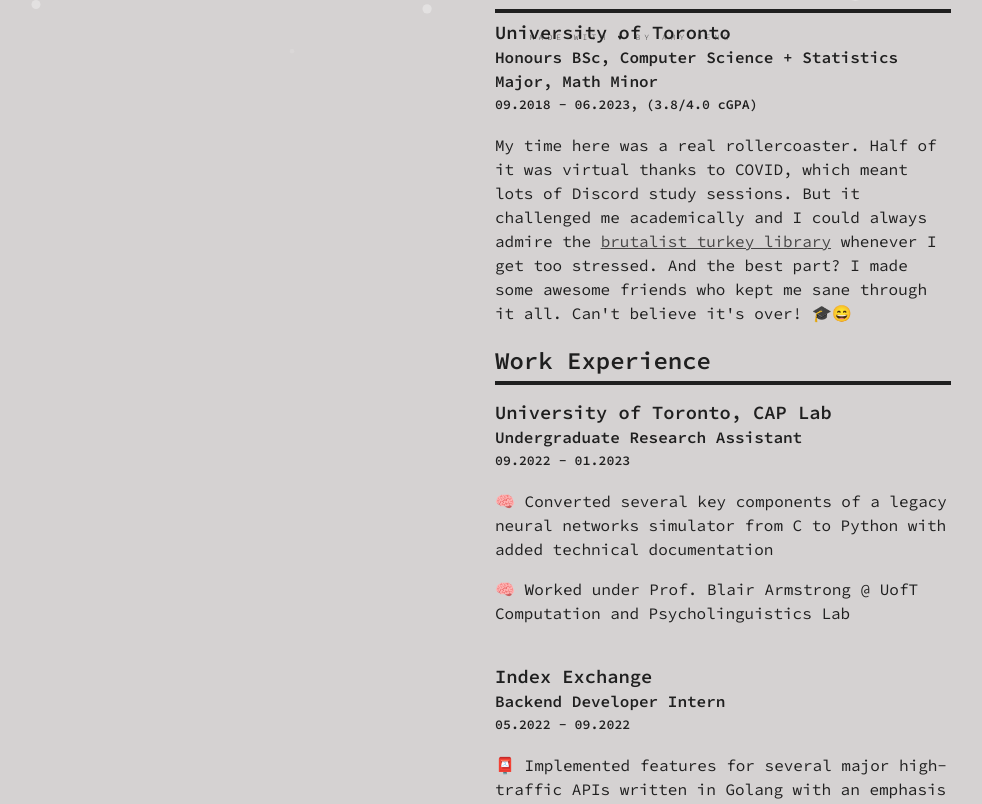
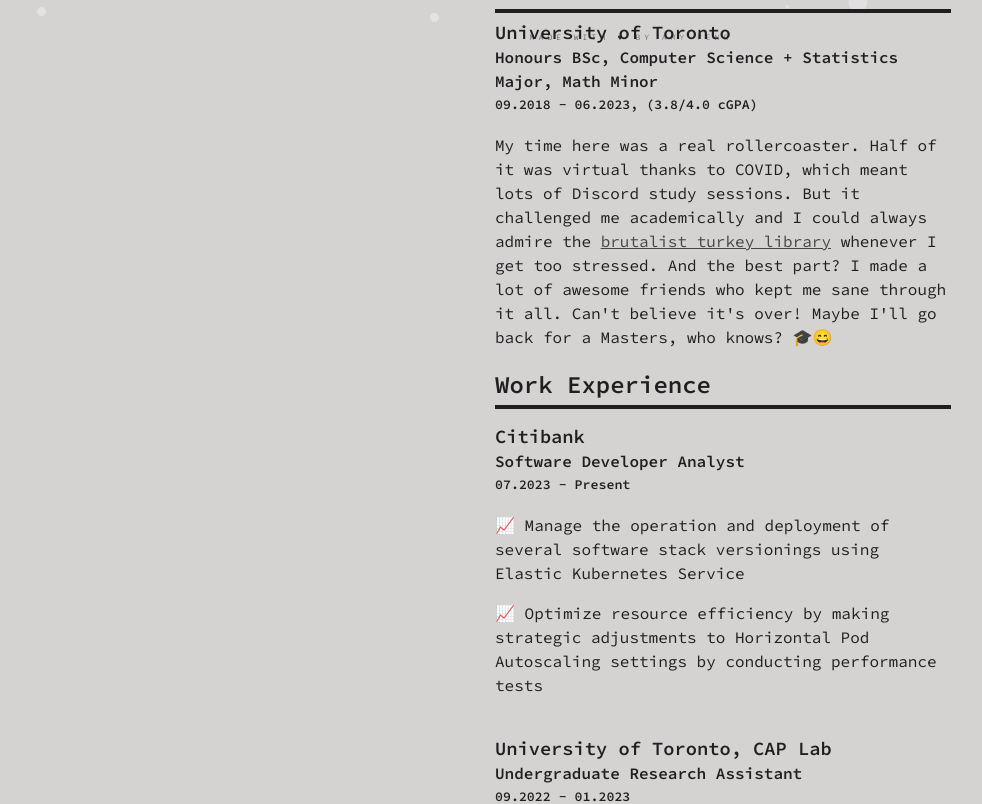
Before and after one commit to chickenmilkcream/Personal-Website, a React (Create React App) app: page / in a window 1280 px wide. Shown: the part 743-1547 px from the top of the page, without its empty margins (9-991 px from the left). Built offline with nearby package versions, Linux system fonts and the light colour scheme.

Commit message:
updated resume content

```diff
--- a/src/containers/education/Education.jsx
+++ b/src/containers/education/Education.jsx
@@ -18,8 +18,7 @@
         >
           brutalist turkey library
         </a>{" "}
-        whenever I get too stressed. And the best part? I made some awesome
-        friends who kept me sane through it all. Can't believe it's over! 🎓😄
+        whenever I get too stressed. And the best part? I made a lot of awesome friends who kept me sane through it all. Can't believe it's over! Maybe I'll go back for a Masters, who knows? 🎓😄
       </p>
     </div>
   );
--- a/src/containers/project/Project.jsx
+++ b/src/containers/project/Project.jsx
@@ -2,6 +2,12 @@
 import style from "./Project.module.scss";
 
 const experiences = [
+  {
+    name: "Stock Portfolio Manager",
+    subtitle: "Web Development and Deployment",
+    description:
+      "A fullstack application written in React, Springboot, and deployed in Openshift that allows users to buy/sell stocks and monitor the status of their portfolio day-to-day.",
+  },
   {
     name: "Key-Value Data Store",
     subtitle: "Database Architecture and Management",
--- a/src/containers/work/Work.jsx
+++ b/src/containers/work/Work.jsx
@@ -2,6 +2,15 @@
 import "./Work.module.scss";
 
 const experiences = [
+  {
+    employer: "Citibank",
+    position: "Software Developer Analyst",
+    date: "07.2023 - Present",
+    description: [
+      "📈 Manage the operation and deployment of several software stack versionings using Elastic Kubernetes Service",
+      "📈 Optimize resource efficiency by making strategic adjustments to Horizontal Pod Autoscaling settings by conducting performance tests",
+    ],
+  },
   {
     employer: "University of Toronto, CAP Lab",
     position: "Undergraduate Research Assistant",
```
Also changed, not shown: src/images/me.jpeg (deleted), 1 other file (tests, documents, lock files or other folders).
